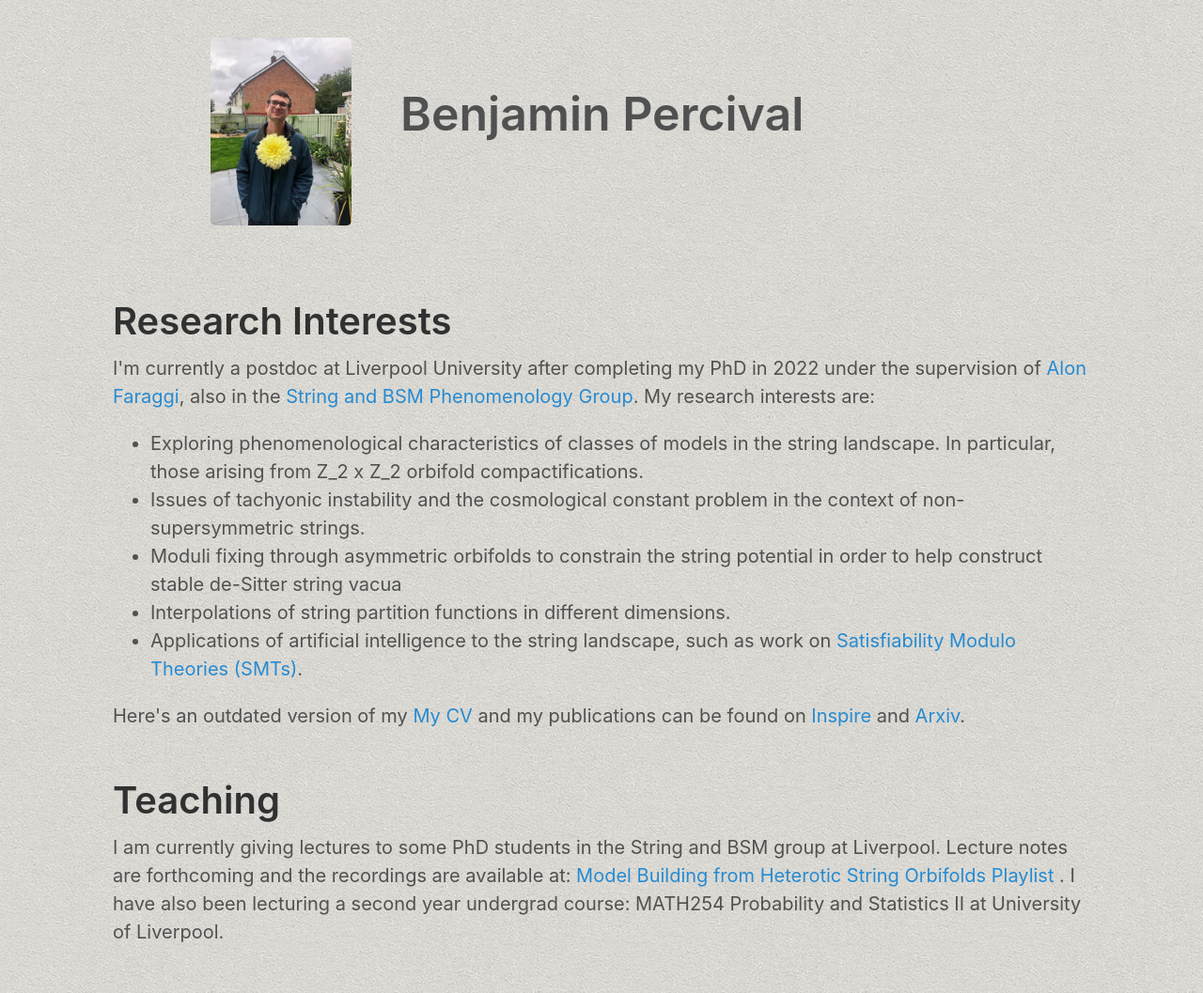
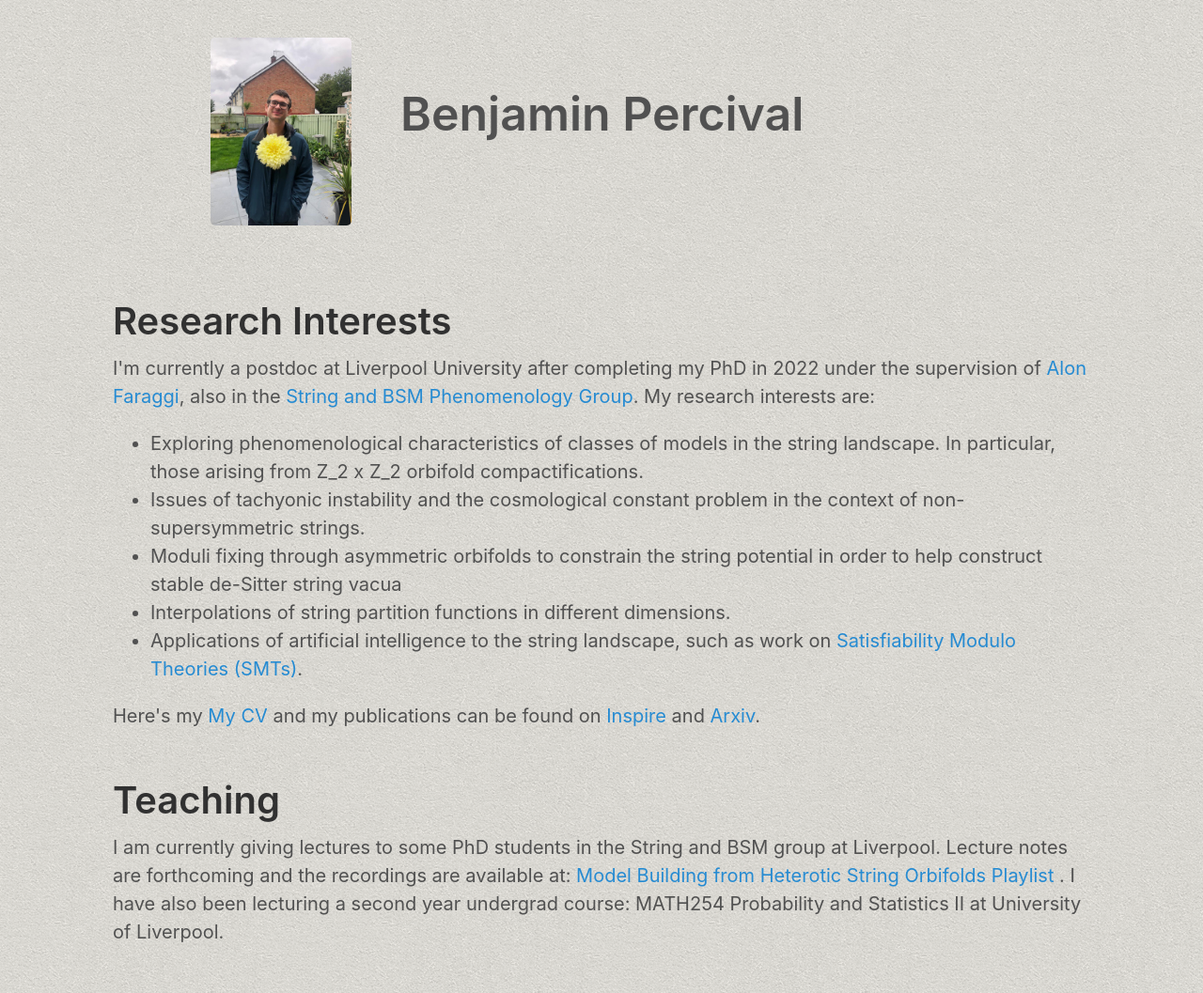
Before and after one commit to BenjaminPercival/cultivatingthegrapevine, a Jekyll site: the page index.html, which Jekyll copies as it is, in a window 1280 px wide. Shown: the whole page at 94% size. Built offline with Jekyll 4.4.1, drawn with Linux system fonts in a browser that asks for light colours.

Commit message:
Update index.html

```diff
--- a/index.html
+++ b/index.html
@@ -39,7 +39,7 @@
     <li> Applications of artificial intelligence to the string landscape, such as work on <a href="https://en.wikipedia.org/wiki/Satisfiability_modulo_theories">Satisfiability Modulo Theories (SMTs)</a>.</li>
       </ul>
 <p>
-Here's an outdated version of my <a href="public/My_CV.pdf"> My CV</a> and my publications can be found on <a href="https://inspirehep.net/authors/1829924">Inspire</a> and <a href="https://arxiv.org/search/hep-th?searchtype=author&query=Percival%2C+B">Arxiv</a>.
+Here's my <a href="public/My_CV.pdf"> My CV</a> and my publications can be found on <a href="https://inspirehep.net/authors/1829924">Inspire</a> and <a href="https://arxiv.org/search/hep-th?searchtype=author&query=Percival%2C+B">Arxiv</a>.
 </p>
 </div>
 
```
